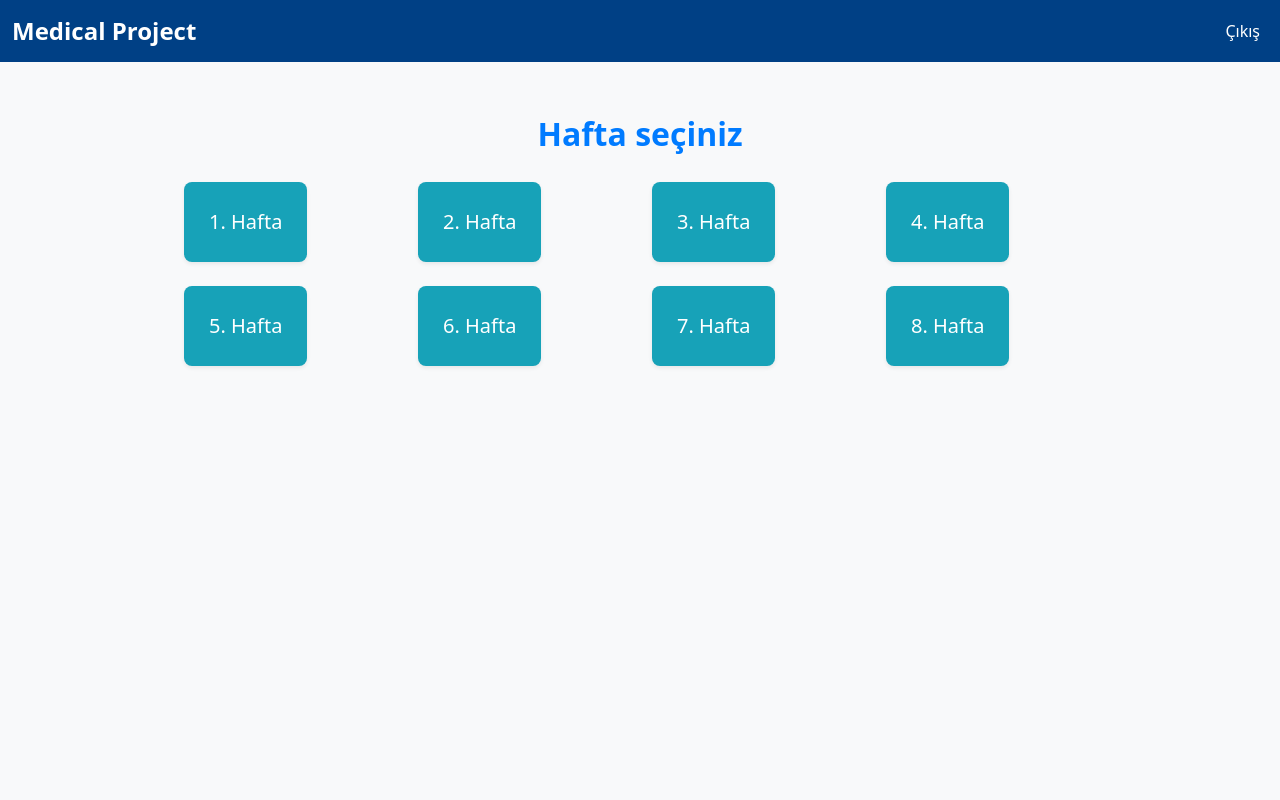
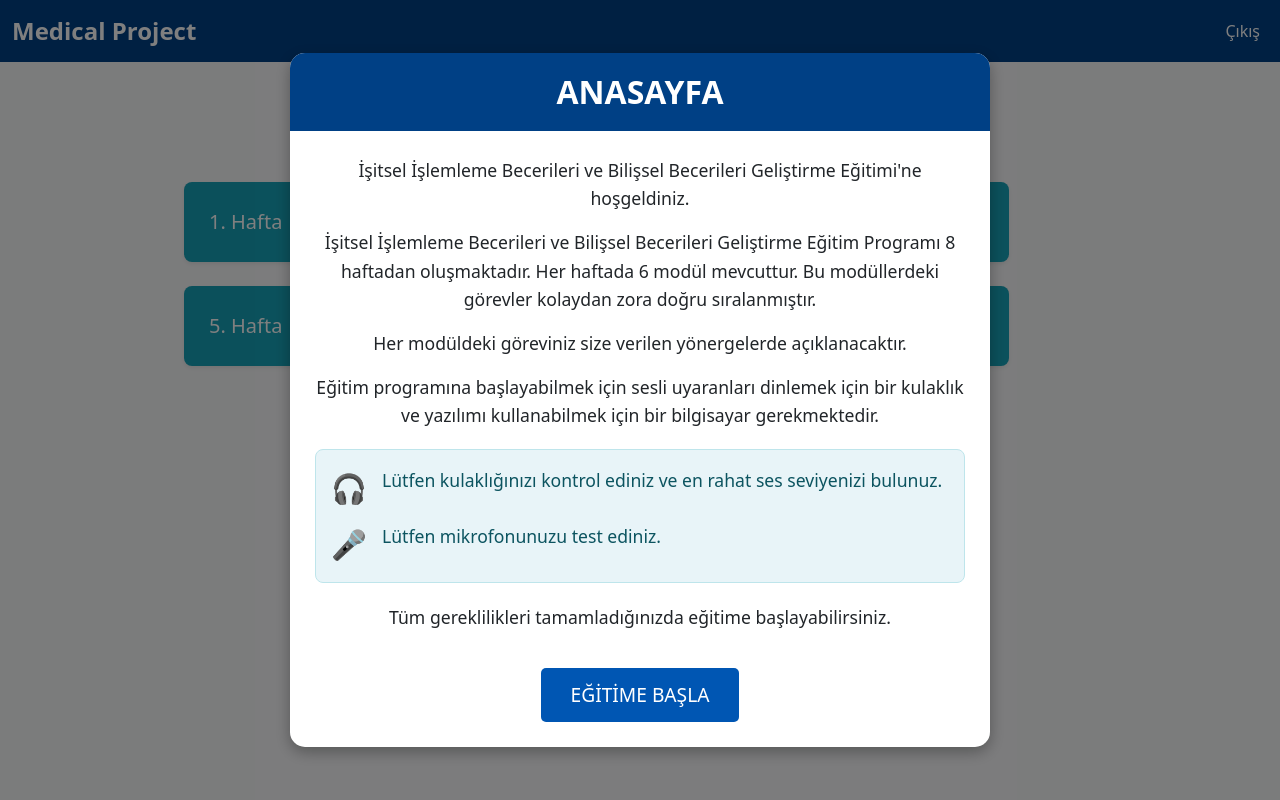
Before and after one commit to BabekMursalov/medical_proV2, a Django app: page /week-selection/ in a window 1280 px wide. Run offline with Django 4.2, Linux system fonts and the light colour scheme.

Commit message:
Update week_selection.html
Welcome PopUp

```diff
--- a/templates/week_selection.html
+++ b/templates/week_selection.html
@@ -1,8 +1,9 @@
 {% extends 'base.html' %}
 
 {% block content %}
+    <!-- Main page content (Week selection) -->
     <div class="container mt-5">
-        <div class="week-header text-center">Hafta seçiniz</div>  <!-- Həftə seçimi başlığı -->
+        <div class="week-header text-center">Hafta seçiniz</div>
         <div class="row justify-content-center mt-4">
             <div class="col-md-3 mb-4">
                 <a href="/modules/1">
@@ -49,20 +50,162 @@
         </div>
     </div>
 
+    <!-- Welcome Popup (Custom Implementation) -->
+    <div id="welcomePopup" class="welcome-popup">
+        <div class="welcome-popup-content">
+            <div class="welcome-popup-header">
+                <h2>ANASAYFA</h2>
+            </div>
+            <div class="welcome-popup-body">
+                <p>İşitsel İşlemleme Becerileri ve Bilişsel Becerileri Geliştirme Eğitimi'ne hoşgeldiniz.</p>
+
+                <p>İşitsel İşlemleme Becerileri ve Bilişsel Becerileri Geliştirme Eğitim Programı 8 haftadan oluşmaktadır. Her haftada 6 modül mevcuttur. Bu modüllerdeki görevler kolaydan zora doğru sıralanmıştır.</p>
+
+                <p>Her modüldeki göreviniz size verilen yönergelerde açıklanacaktır.</p>
+
+                <p>Eğitim programına başlayabilmek için sesli uyaranları dinlemek için bir kulaklık ve yazılımı kullanabilmek için bir bilgisayar gerekmektedir.</p>
+
+                <div class="info-box">
+                    <div class="info-item">
+                        <span class="info-icon">🎧</span>
+                        <p>Lütfen kulaklığınızı kontrol ediniz ve en rahat ses seviyenizi bulunuz.</p>
+                    </div>
+
+                    <div class="info-item">
+                        <span class="info-icon">🎤</span>
+                        <p>Lütfen mikrofonunuzu test ediniz.</p>
+                    </div>
+                </div>
+
+                <p>Tüm gereklilikleri tamamladığınızda eğitime başlayabilirsiniz.</p>
+
+                <button id="startButton" class="start-button">EĞİTİME BAŞLA</button>
+            </div>
+        </div>
+    </div>
+
     <style>
+        /* Week selection styles */
         .week-header {
             font-size: 2rem;
             font-weight: bold;
             color: #007bff;
         }
         .week-btn {
-            background-color: #17a2b8; /* İŞİTSEL DİQQƏT MODULU-nun rəngi */
+            background-color: #17a2b8;
             color: white;
             transition: background-color 0.3s, transform 0.3s;
         }
         .week-btn:hover {
-            background-color: #138496; /* Hover zamanı daha tünd rəng */
+            background-color: #138496;
             transform: translateY(-5px);
         }
+
+        /* Custom Popup styles */
+        .welcome-popup {
+            position: fixed;
+            z-index: 1000;
+            left: 0;
+            top: 0;
+            width: 100%;
+            height: 100%;
+            background-color: rgba(0,0,0,0.5);
+            display: flex;
+            align-items: center;
+            justify-content: center;
+        }
+
+        .welcome-popup-content {
+            background-color: #fff;
+            width: 80%;
+            max-width: 700px;
+            border-radius: 15px;
+            box-shadow: 0 5px 15px rgba(0,0,0,0.3);
+            overflow: hidden;
+            animation: popupFadeIn 0.3s ease-out;
+        }
+
+        @keyframes popupFadeIn {
+            from {transform: scale(0.8); opacity: 0;}
+            to {transform: scale(1); opacity: 1;}
+        }
+
+        .welcome-popup-header {
+            background-color: #004085;
+            color: white;
+            padding: 20px;
+            text-align: center;
+        }
+
+        .welcome-popup-header h2 {
+            margin: 0;
+            font-size: 2rem;
+            font-weight: bold;
+        }
+
+        .welcome-popup-body {
+            padding: 25px;
+            text-align: center;
+            font-size: 1.1rem;
+            line-height: 1.6;
+        }
+
+        .info-box {
+            background-color: #e8f4f8;
+            border: 1px solid #bee5eb;
+            border-radius: 8px;
+            padding: 15px;
+            margin: 20px 0;
+            color: #0c5460;
+        }
+
+        .info-item {
+            display: flex;
+            align-items: center;
+            margin-bottom: 10px;
+        }
+
+        .info-item:last-child {
+            margin-bottom: 0;
+        }
+
+        .info-icon {
+            font-size: 1.8rem;
+            margin-right: 15px;
+            color: #17a2b8;
+        }
+
+        .start-button {
+            background-color: #0056b3;
+            color: white;
+            border: none;
+            border-radius: 5px;
+            padding: 12px 30px;
+            font-size: 1.2rem;
+            cursor: pointer;
+            transition: all 0.3s;
+            margin-top: 20px;
+        }
+
+        .start-button:hover {
+            background-color: #004494;
+            transform: scale(1.05);
+        }
     </style>
+
+    <!-- Vanilla JavaScript implementation -->
+    <script>
+        document.addEventListener('DOMContentLoaded', function() {
+            // Get the popup element
+            var popup = document.getElementById('welcomePopup');
+
+            // Get the start button
+            var startButton = document.getElementById('startButton');
+
+            // Close the popup when the start button is clicked
+            startButton.addEventListener('click', function() {
+                popup.style.display = 'none';
+            });
+        });
+    </script>
 {% endblock %}
```
